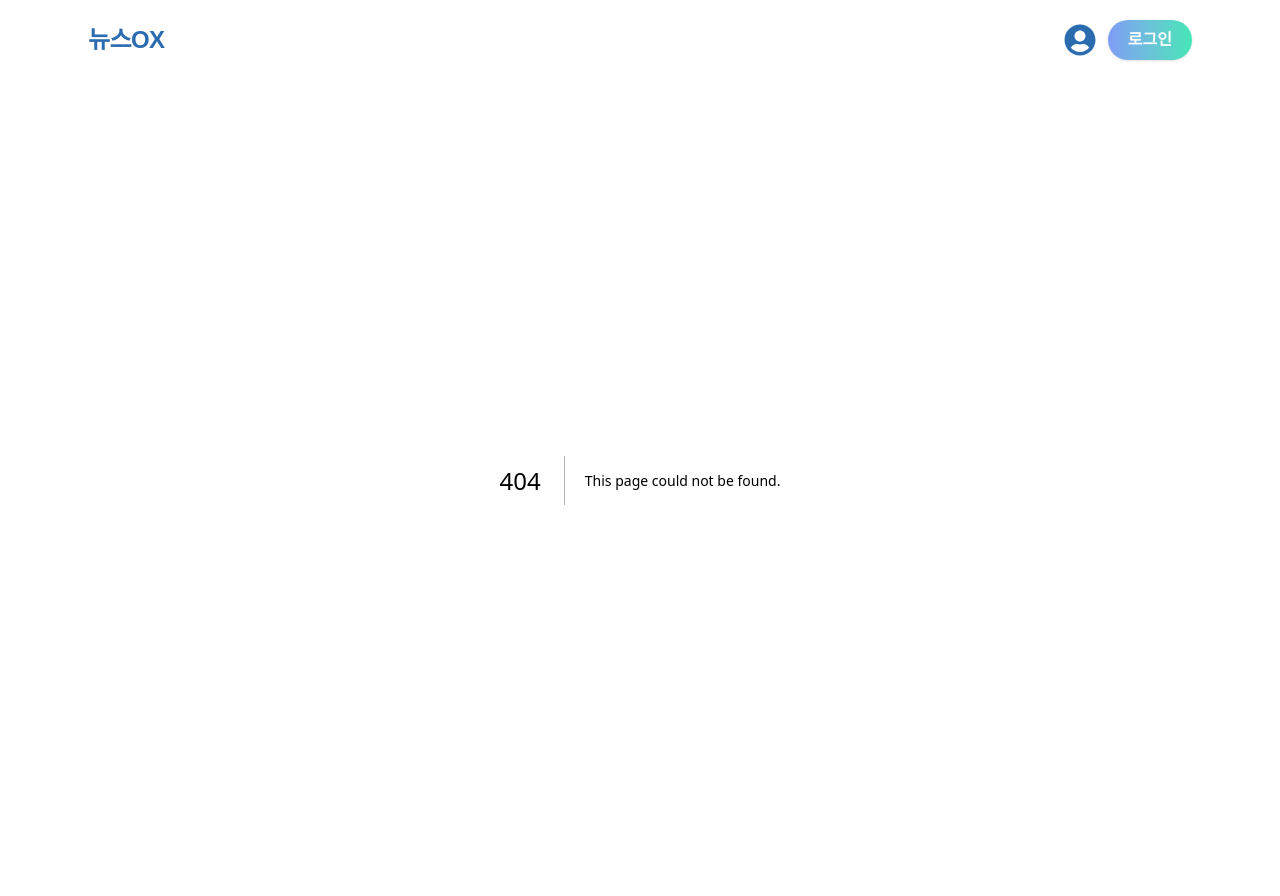
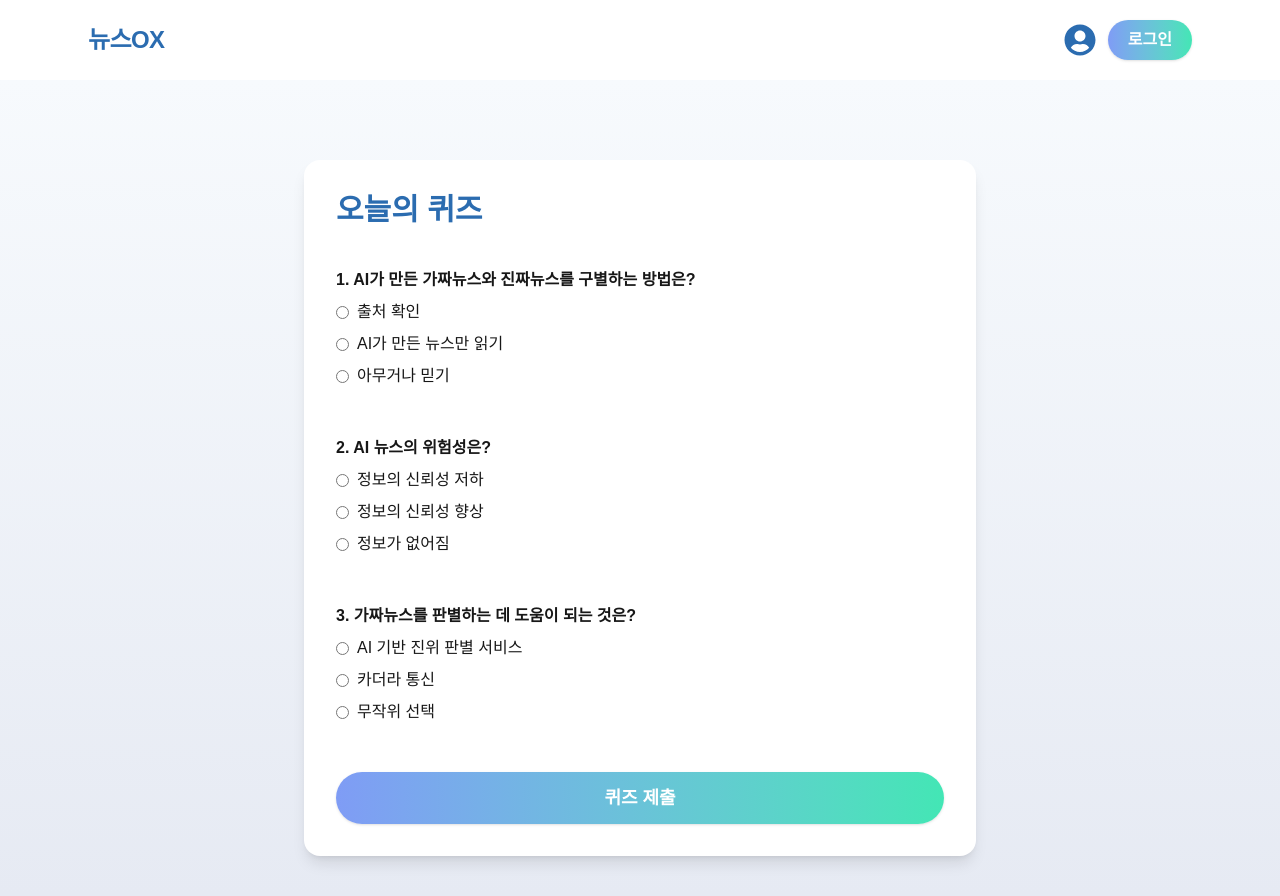
Before and after one commit to Devcourse-BE6-8-2-Team5/Frontend, a Next.js app: page /todayquiz in a window 1280 px wide. Before the commit this address had no page. Built offline with nearby package versions, Linux system fonts and the light colour scheme.

Commit message:
오늘의 뉴스, 오늘의 퀴즈 구현

```diff
--- a/src/app/page.tsx
+++ b/src/app/page.tsx
@@ -9,9 +9,9 @@ export default function Home() {
       <div className="flex flex-col items-center w-full gap-10 mt-2 pt-20">
         <div className="flex flex-row gap-8 w-full max-w-4xl justify-center">
           {/* 오늘의 뉴스 카드 */}
-          <div className="flex-1 min-w-[260px] max-w-[400px] h-[180px] rounded-3xl bg-gradient-to-b from-[#bfe0f5] via-[#8fa4c3] via-70% to-[#e6f1fb] flex items-center justify-center shadow-lg hover:scale-105 transition-transform">
+          <Link href="/todaynews" className="flex-1 min-w-[260px] max-w-[400px] h-[180px] rounded-3xl bg-gradient-to-b from-[#bfe0f5] via-[#8fa4c3] via-70% to-[#e6f1fb] flex items-center justify-center shadow-lg hover:scale-105 transition-transform cursor-pointer">
             <span className="text-3xl sm:text-4xl font-extrabold text-white drop-shadow-md">오늘의 뉴스</span>
-          </div>
+          </Link>
           {/* OX 퀴즈 카드 */}
           <div className="flex-1 min-w-[260px] max-w-[400px] h-[180px] rounded-3xl bg-gradient-to-b from-[#bfe0f5] via-[#8fa4c3] via-70% to-[#e6f1fb] flex items-center justify-center shadow-lg hover:scale-105 transition-transform">
             <span className="text-3xl sm:text-4xl font-extrabold text-white drop-shadow-md">OX 퀴즈</span>
--- /dev/null
+++ b/src/app/todaynews/page.tsx
@@ -0,0 +1,26 @@
+import Link from "next/link";
+
+export default function TodayNews() {
+  // 예시 데이터 (실제 데이터 연동 시 교체)
+  const news = {
+    title: "AI가 만든 가짜뉴스와 진짜뉴스, 어떻게 구별할까?",
+    content: `최근 AI 기술의 발달로 가짜뉴스가 더욱 정교해지고 있습니다. 이에 따라 진짜뉴스와 가짜뉴스를 구별하는 것이 점점 더 중요해지고 있습니다. 전문가들은 출처 확인, 맥락 파악, AI 기반 진위 판별 서비스 활용 등을 권장합니다.`,
+    date: "2024-06-01",
+    reporter: "홍길동 기자",
+  };
+
+  return (
+    <div className="min-h-screen flex flex-col items-center bg-gradient-to-b from-[#f7fafd] to-[#e6eaf3] pt-20 px-4">
+      <div className="w-full max-w-2xl bg-white rounded-2xl shadow-lg p-8 flex flex-col gap-4 mb-10">
+        <h1 className="text-2xl sm:text-3xl font-bold text-[#2b6cb0] mb-2">{news.title}</h1>
+        <div className="text-gray-500 text-sm mb-1">{news.date} · {news.reporter}</div>
+        <div className="text-base text-gray-800 leading-relaxed whitespace-pre-line">{news.content}</div>
+      </div>
+      <Link href="/todayquiz" className="w-full max-w-2xl">
+        <button className="w-full py-3 rounded-full bg-gradient-to-r from-[#7f9cf5] to-[#43e6b5] text-white font-bold text-lg shadow hover:opacity-90 transition">
+          오늘의 퀴즈 풀러가기
+        </button>
+      </Link>
+    </div>
+  );
+}
--- /dev/null
+++ b/src/app/todayquiz/page.tsx
@@ -0,0 +1,143 @@
+"use client";
+import { useState } from "react";
+
+// 임시(목업) 데이터: 오늘의 퀴즈 3문제
+const MOCK_QUIZZES = [
+  {
+    quiz_id: 101,
+    question: "AI가 만든 가짜뉴스와 진짜뉴스를 구별하는 방법은?",
+    option_a: "출처 확인",
+    option_b: "AI가 만든 뉴스만 읽기",
+    option_c: "아무거나 믿기",
+  },
+  {
+    quiz_id: 102,
+    question: "AI 뉴스의 위험성은?",
+    option_a: "정보의 신뢰성 저하",
+    option_b: "정보의 신뢰성 향상",
+    option_c: "정보가 없어짐",
+  },
+  {
+    quiz_id: 103,
+    question: "가짜뉴스를 판별하는 데 도움이 되는 것은?",
+    option_a: "AI 기반 진위 판별 서비스",
+    option_b: "카더라 통신",
+    option_c: "무작위 선택",
+  },
+];
+
+export default function TodayQuizPage() {
+  // 사용자의 선택 상태
+  const [answers, setAnswers] = useState<{ [quizId: number]: string }>({});
+  // 퀴즈 제출 결과 상태
+  const [result, setResult] = useState<null | {
+    details: { quiz_id: number; is_correct: boolean; user_answer: string; correct_option: string }[];
+    correct_count: number;
+    exp_gained: number;
+    total_exp: number;
+  }>(null);
+  const [showResult, setShowResult] = useState(false);
+
+  // 임시 정답 (실제 서버에서는 DailyQuiz에서 가져옴)
+  const CORRECT_OPTIONS: { [quizId: number]: string } = {
+    101: "option_a",
+    102: "option_a",
+    103: "option_a",
+  };
+
+  // 퀴즈 제출 핸들러 (임시 채점)
+  const handleSubmit = () => {
+    const details = MOCK_QUIZZES.map((q) => {
+      const user_answer = answers[q.quiz_id];
+      const correct_option = CORRECT_OPTIONS[q.quiz_id];
+      return {
+        quiz_id: q.quiz_id,
+        is_correct: user_answer === correct_option,
+        user_answer: user_answer || "",
+        correct_option,
+      };
+    });
+    const correct_count = details.filter((d) => d.is_correct).length;
+    const exp_gained = correct_count * 2;
+    const total_exp = 100 + exp_gained; // 임시 누적 경험치
+    setResult({ details, correct_count, exp_gained, total_exp });
+    setShowResult(true);
+  };
+
+  // 팝업 닫기
+  const handleCloseResult = () => {
+    setShowResult(false);
+    // 실제 서버 연동 시, 여기서 GET 요청을 다시 보내서 "이미 푼 퀴즈" UI로 리렌더링
+  };
+
+  return (
+    <div className="min-h-screen flex flex-col items-center bg-gradient-to-b from-[#f7fafd] to-[#e6eaf3] pt-20 px-4">
+      <div className="w-full max-w-2xl bg-white rounded-2xl shadow-lg p-8 flex flex-col gap-8 mb-10">
+        <h1 className="text-2xl sm:text-3xl font-bold text-[#2b6cb0] mb-2">오늘의 퀴즈</h1>
+        {MOCK_QUIZZES.map((quiz, idx) => (
+          <div key={quiz.quiz_id} className="mb-4">
+            <div className="font-semibold mb-2">{idx + 1}. {quiz.question}</div>
+            <div className="flex flex-col gap-2">
+              {["option_a", "option_b", "option_c"].map((opt) => (
+                <label key={opt} className="flex items-center gap-2 cursor-pointer">
+                  <input
+                    type="radio"
+                    name={`quiz_${quiz.quiz_id}`}
+                    value={opt}
+                    checked={answers[quiz.quiz_id] === opt}
+                    onChange={() => setAnswers((prev) => ({ ...prev, [quiz.quiz_id]: opt }))}
+                    disabled={!!result}
+                  />
+                  <span>{quiz[opt as "option_a" | "option_b" | "option_c"]}</span>
+                </label>
+              ))}
+            </div>
+          </div>
+        ))}
+        {!result && (
+          <button
+            className="w-full py-3 rounded-full bg-gradient-to-r from-[#7f9cf5] to-[#43e6b5] text-white font-bold text-lg shadow hover:opacity-90 transition"
+            onClick={handleSubmit}
+            disabled={Object.keys(answers).length !== 3}
+          >
+            퀴즈 제출
+          </button>
+        )}
+      </div>
+
+      {/* 결과 팝업 */}
+      {showResult && result && (
+        <div className="fixed inset-0 flex items-center justify-center bg-black/30 z-50">
+          <div className="bg-white rounded-2xl shadow-lg p-8 w-full max-w-md flex flex-col gap-4">
+            <h2 className="text-xl font-bold text-[#2b6cb0] mb-2">퀴즈 결과</h2>
+            {result.details.map((d, idx) => (
+              <div key={d.quiz_id} className="flex flex-col mb-2">
+                <span>
+                  {idx + 1}번 문제: {d.is_correct ? "정답" : "오답"}
+                  <span className="ml-2 text-sm text-gray-500">
+                    (내 답: {MOCK_QUIZZES[idx][d.user_answer as "option_a" | "option_b" | "option_c"] || "-"}
+                    { !d.is_correct && (
+                      <> / 정답: {MOCK_QUIZZES[idx][d.correct_option as "option_a" | "option_b" | "option_c"]}</>
+                    )}
+                    )
+                  </span>
+                </span>
+              </div>
+            ))}
+            <div className="mt-2 font-semibold">
+              총 정답: {result.correct_count} / 3<br />
+              이번에 얻은 경험치: {result.exp_gained}점<br />
+              누적 경험치: {result.total_exp}점
+            </div>
+            <button
+              className="mt-4 w-full py-2 rounded-full bg-gradient-to-r from-[#7f9cf5] to-[#43e6b5] text-white font-bold shadow hover:opacity-90 transition"
+              onClick={handleCloseResult}
+            >
+              확인
+            </button>
+          </div>
+        </div>
+      )}
+    </div>
+  );
+}
```
